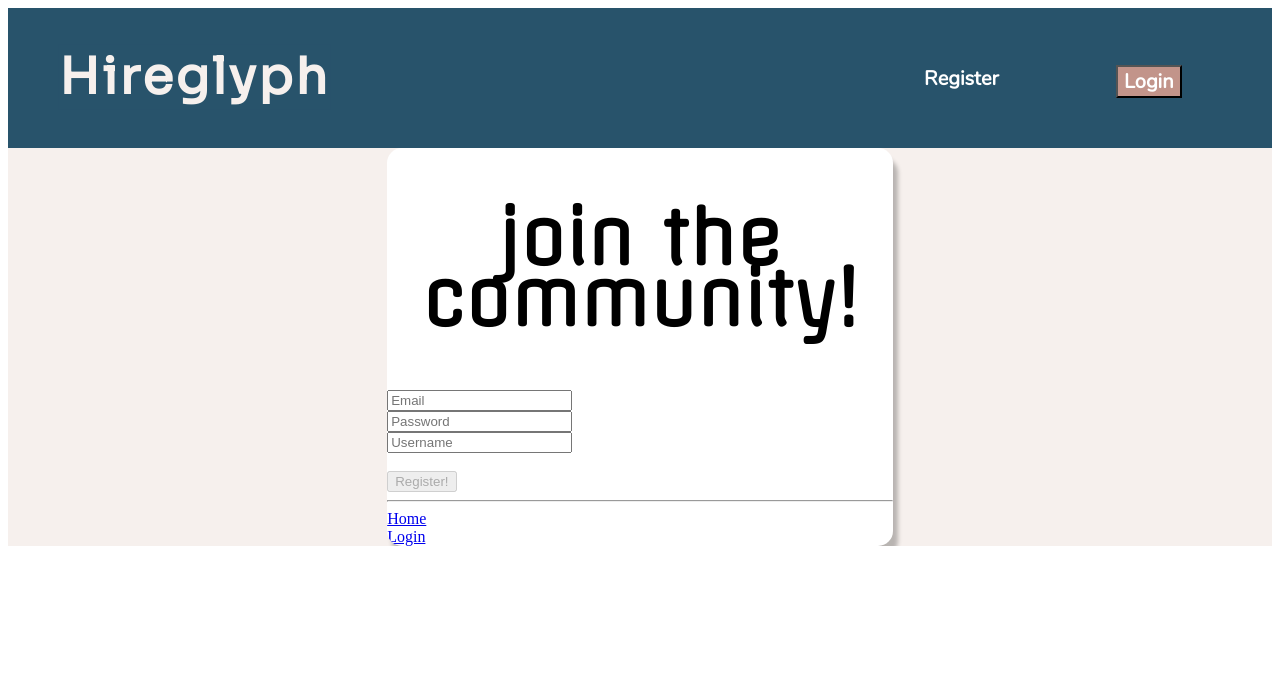
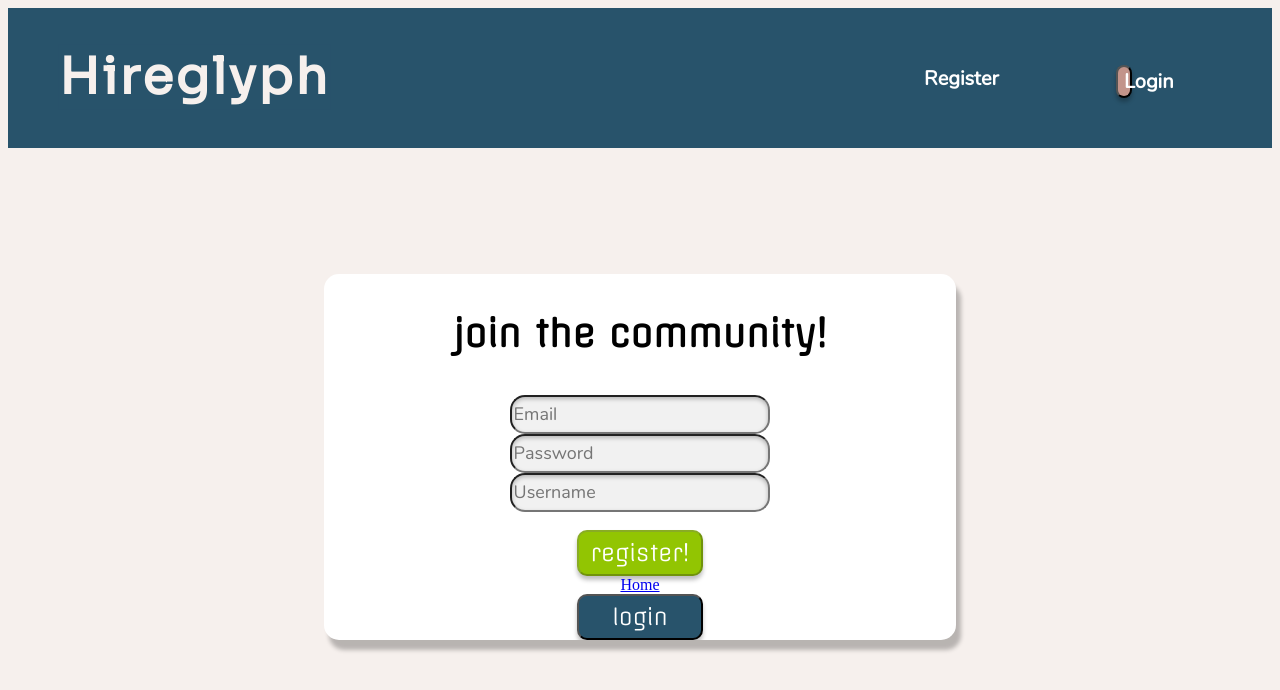
Before and after one commit to Hireglyph/mvp, a React (Create React App) app: page /register in a window 1280 px wide. Shown: the top 690 px of the page. Built offline with nearby package versions, Linux system fonts and the light colour scheme; no server answers.

Commit message:
Basic register ui/ux

```diff
--- a/src/pages/PageRegister.js
+++ b/src/pages/PageRegister.js
@@ -75,12 +75,14 @@ class PageRegister extends React.Component {
           </div>
           <br />
           <button disabled={!this.state.username.trim()} onClick={this.register}>
-            Register!
+            register!
           </button>
-          <hr />
+          <br />
           <Link to="/">Home</Link>
           <br />
-          <Link to="/login">Login</Link>
+          <button className='login'>
+            <Link to="/login" className='link'>login</Link>
+          </button>
         </div>
       </div>
     );
--- a/src/styles/PageRegister.css
+++ b/src/styles/PageRegister.css
@@ -1,22 +1,25 @@
 @font-face {
   font-family: 'Offside';
   src: url('../assets/fonts/Offside-Regular.ttf')  format('truetype');
+}
+
+body {
+    background-color: #F6F0ED;
 }
 
 .register-container {
     position: relative;
     width: 100%;
     height: 100%;
-    overflow: auto;
-
-    background: #F6F0ED;
+    text-align: center;
 }
 
 .register-block {
     position: relative;
-    width: 40%;
-    height: 40%;
+    width: 50%;
+    height: 50%;
     margin: auto;
+    margin-top: 10%;
     display: block;
     overflow: auto;
 
@@ -27,17 +30,50 @@
 
 .register-title {
     position: relative;
-    text-align: center;
 
     font-family: 'Offside';
     font-style: normal;
     font-weight: normal;
-    font-size: 48px;
+    font-size: 24px;
     line-height: 61px;
-    /* identical to box height */
-
-    display: flex;
-    align-items: center;
 
     color: #000000;
 }
+
+input {
+    background: rgba(230, 230, 230, 0.56);
+    box-shadow: inset 0px 2px 4px rgba(0, 0, 0, 0.25);
+    border-radius: 15px;
+
+    font-family: Nunito;
+    font-style: normal;
+    font-weight: normal;
+    font-size: 18px;
+    line-height: 33px;
+    width: 40%;
+
+    color: #888888;
+}
+
+button {
+    font-family: Offside;
+    font-style: normal;
+    font-weight: normal;
+    font-size: 22px;
+    line-height: 40px;
+    width: 20%;
+
+    color: #FFFFFF;
+    background: #92C502;
+    box-shadow: 0px 4px 4px rgba(0, 0, 0, 0.25);
+    border-radius: 10px;
+}
+
+.login {
+    background: #28536B;
+}
+
+.link {
+    color: #FFFFFF;
+    text-decoration: none;
+}
```
Also changed, not shown: src/styles/NavBar.css (+13 -13 lines).
